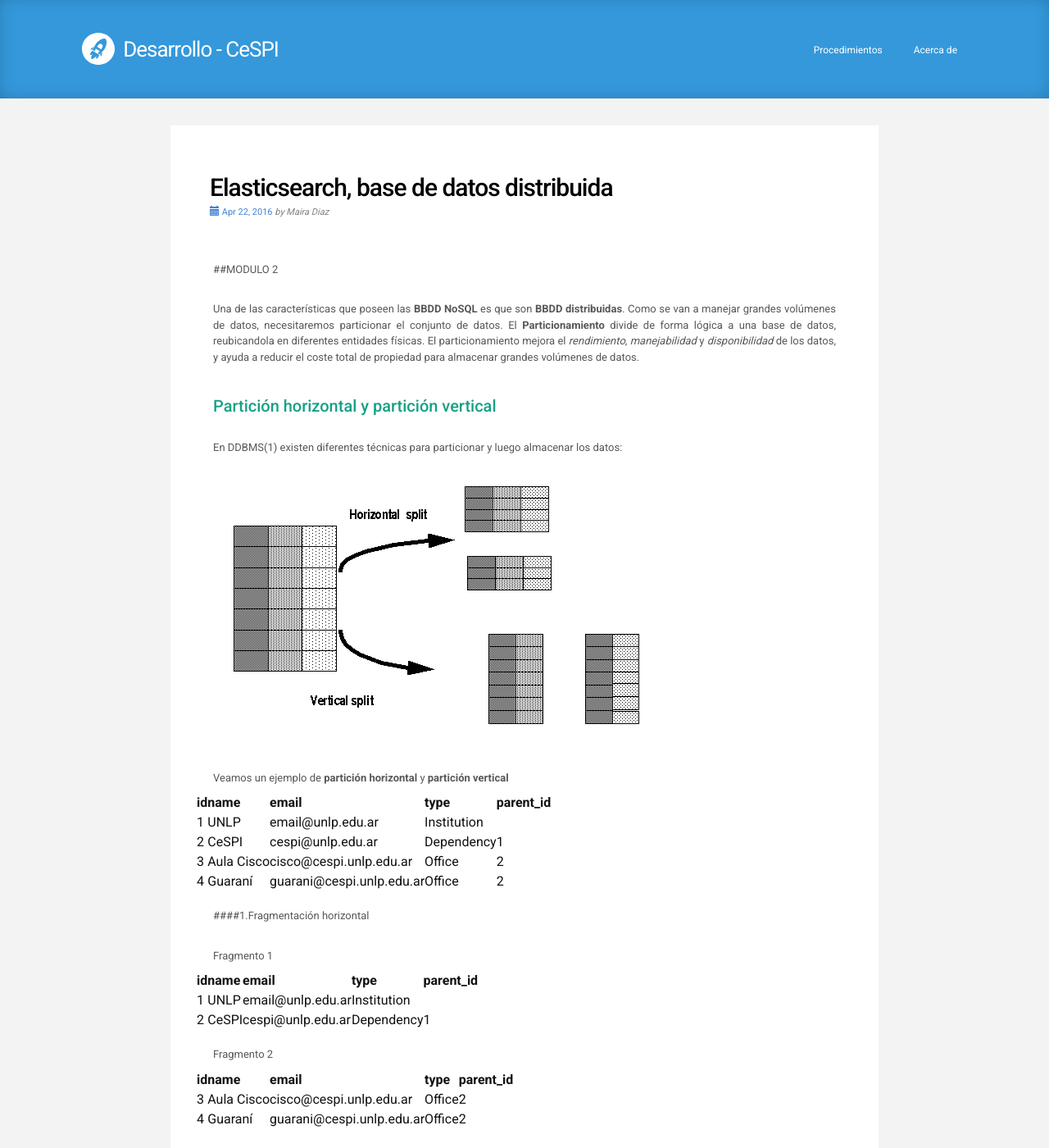
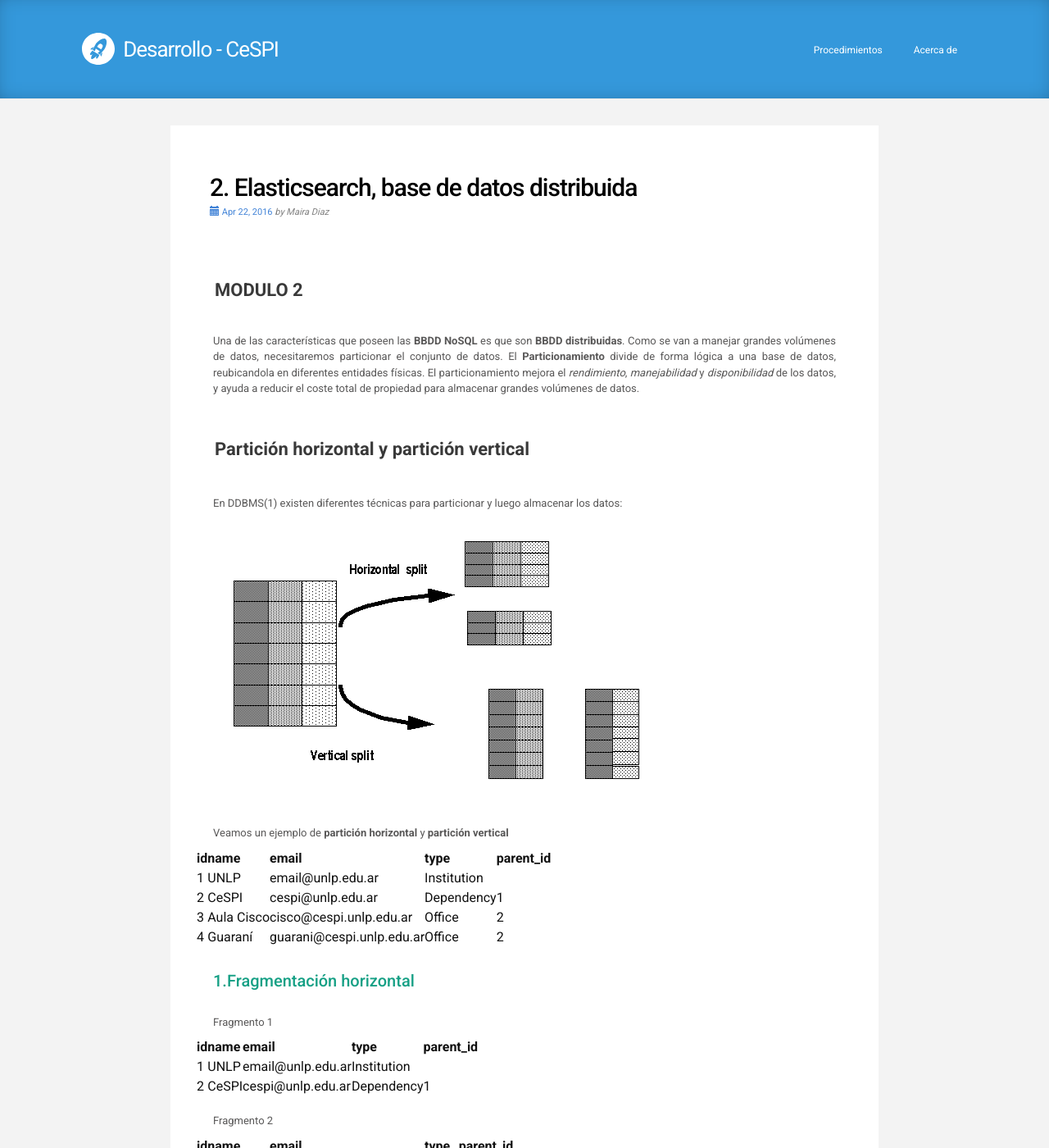
Before and after one commit to Desarrollo-CeSPI/desarrollo-cespi.github.io, a Jekyll site: the page built from _posts/2016-04-22-elasticsearch-module_2.md, in a window 1280 px wide and 1400 px high. Shown: the whole window at 82% size. Built offline with Jekyll 4.4.1, drawn with Linux system fonts in a browser that asks for light colours; some of the changed text lies outside the part shown.

Commit message:
fix html tags

```diff
--- a/_posts/2016-04-22-elasticsearch-module_2.md
+++ b/_posts/2016-04-22-elasticsearch-module_2.md
@@ -1,13 +1,14 @@
 ---
 layout: post
-title: Elasticsearch, base de datos distribuida
+title: 2. Elasticsearch, base de datos distribuida
 author: Maira Diaz
+usernames: [ maira1001001 ]
 categories: elasticsearch DDBMS
 tags: [elasticsearch, cluster, node, shard, replica, DDBMS]
 ---
 
 
-##MODULO 2
+# MODULO 2
 
 Una de las características que poseen las **BBDD NoSQL** es que son **BBDD distribuidas**.
 Como se van a manejar grandes volúmenes de datos, necesitaremos particionar el conjunto de
@@ -17,7 +18,7 @@
 *disponibilidad* de los datos, y ayuda a reducir el coste total de propiedad para almacenar
 grandes volúmenes de datos.
 
-### Partición horizontal y partición vertical
+## Partición horizontal y partición vertical
 
 En DDBMS(1) existen diferentes técnicas para particionar y luego almacenar los datos:
 
@@ -25,6 +26,7 @@
 
 
 Veamos un ejemplo de **partición horizontal** y **partición vertical**
+
 
 
 id  |     name    |         email             |     type      | parent_id
@@ -35,9 +37,10 @@
 4   | Guaraní     | guarani@cespi.unlp.edu.ar | Office        |    2
 
 
-####1.Fragmentación horizontal
+### 1.Fragmentación horizontal
 
 Fragmento 1
+
 
 
 id  |     name    |         email             |     type      | parent_id
@@ -47,15 +50,17 @@
 
 Fragmento 2
 
+
 id  |     name    |         email             |     type  |parent_id
 --- | ----------- | ------------------------- | --------- | ---------
 3   | Aula Cisco  | cisco@cespi.unlp.edu.ar   | Office    |    2
 4   | Guaraní     | guarani@cespi.unlp.edu.ar | Office    |    2
 
 
-####2.Fragmentación vertical
+### 2.Fragmentación vertical
 
 Fragmento 1
+
 
 id  |     name     |         email
 --- | ------------ | --------------------------
@@ -65,6 +70,7 @@
 4   | Guaraní      | guarani@cespi.unlp.edu.ar
 
 Fragmento 2
+
 
 id  |     type      | parent_id
 --- | ------------- | --------
@@ -78,7 +84,7 @@
 nodo o shard fallen o se desconecten por cualquier razón. Elasticsearch permite realizar
 una o más copias de cada *shard*. A cada copia se la denomina **Replica**.
 
-### Shards y replicas
+## Shards y replicas
 
 Veamos un ejemplo creando un índice y configurando sus shards y replicas.
 Escriba en la consola:
@@ -166,7 +172,7 @@
 se elimina un nodo, durante la locación de las réplcias o durante un rebalanceo.
 
 
-####cat Shards API
+### cat Shards API
 
 Para visualizar la distribución de los shards y replicas del índice **articles**, escriba
 en la consola:
@@ -201,7 +207,7 @@
 
 
 
-### Cluster y nodos
+## Cluster y nodos
 
 Elasticsearch opera en un ambiente distribuido, y corre un
 [clusters](https://www.elastic.co/guide/en/elasticsearch/reference/current/_basic_concepts.html#_cluster),
@@ -232,7 +238,7 @@
 Permite realizar búsqueda y operaciones de lectura/escritura sobre los clusters
 conectados.
 
-#### Cat nodes API
+### Cat nodes API
 
 Para visualizar los nodos de su cluster, usando
 [cat nodes API](https://www.elastic.co/guide/en/elasticsearch/reference/current/cat-nodes.html),
@@ -256,7 +262,7 @@
 
 
 
-### Índices, tipos y documentos
+## Índices, tipos y documentos
 
 Como se mencionó en el módulo 1, un
 [índice](https://www.elastic.co/guide/en/elasticsearch/reference/current/_basic_concepts.html#_index)
```
Also changed, not shown: _posts/2016-04-14-elasticsearch-module_1.md (+5 -7 lines).
